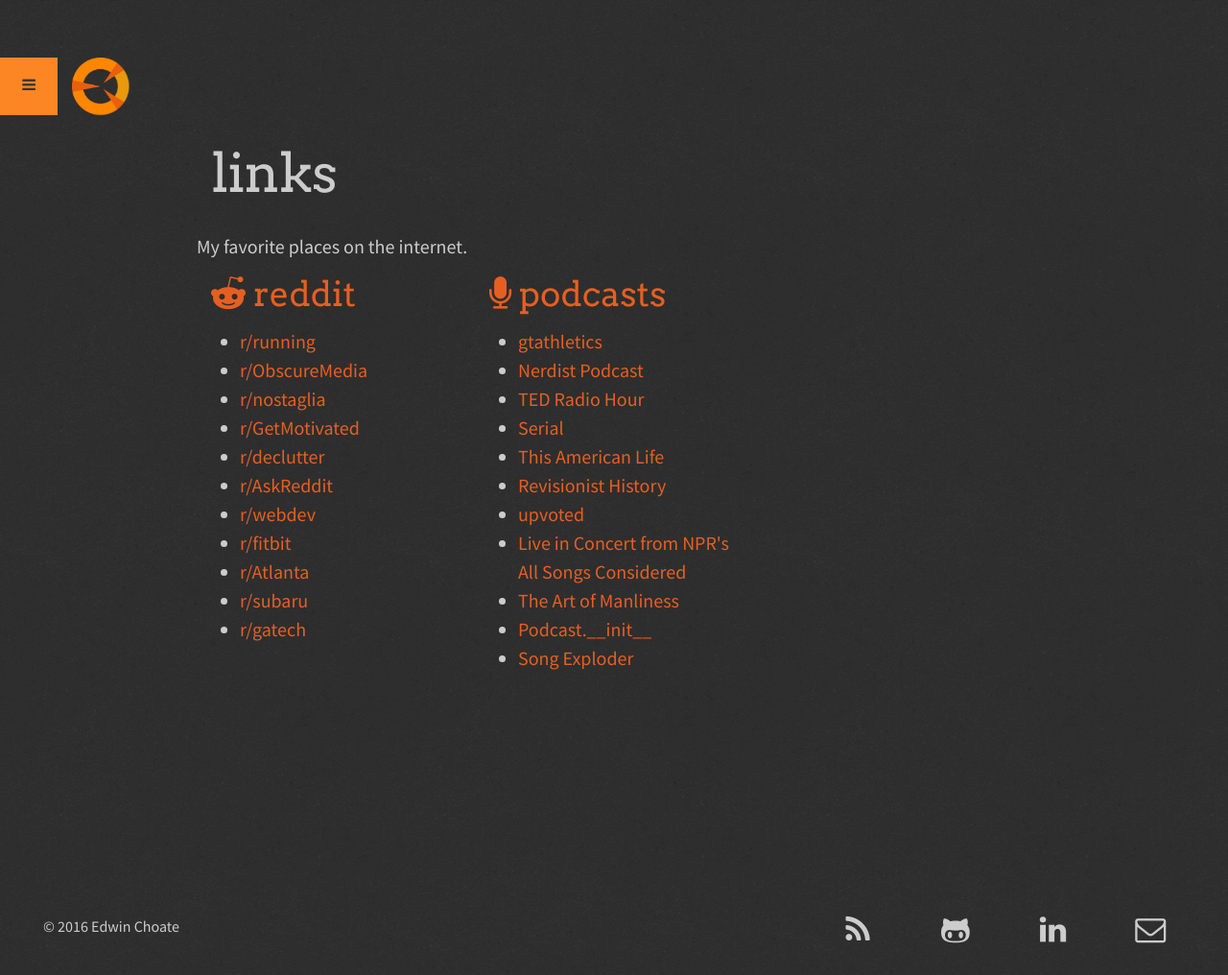
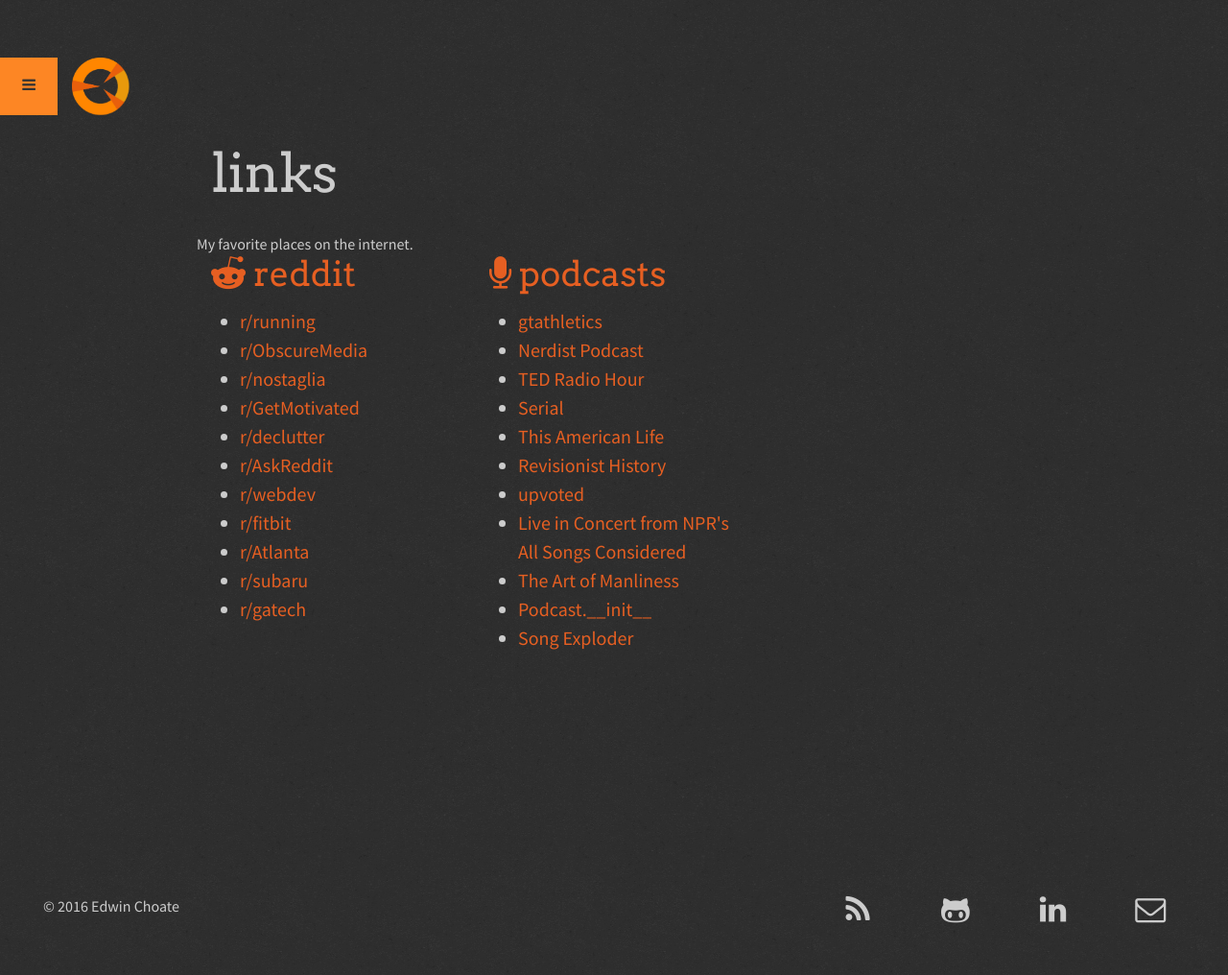
Before and after one commit to edwinchoate/edwinchoate.github.io, a Jekyll site: the page built from links.md, in a window 1280 px wide. Shown: the whole page at 96% size. Built offline with Jekyll 4.4.1, drawn with Linux system fonts in a browser that asks for light colours; after the commit the page ends 995 px from its top, so only the background shows below that.

Commit message:
Update and rename links.html to links.md

```diff
--- a/links.html
+++ b/links.md
@@ -5,8 +5,7 @@
 ---
 
 <div class="row">
-  <p>My favorite places on the internet.</p>
-</div>
+  My favorite places on the internet.</div>
 
 <div class="row">
 <span class="col-xs-12 col-sm-4"><h1><a href="https://www.reddit.com/"><i class="fa fa-reddit-alien"></i> reddit</a></h1>
```
